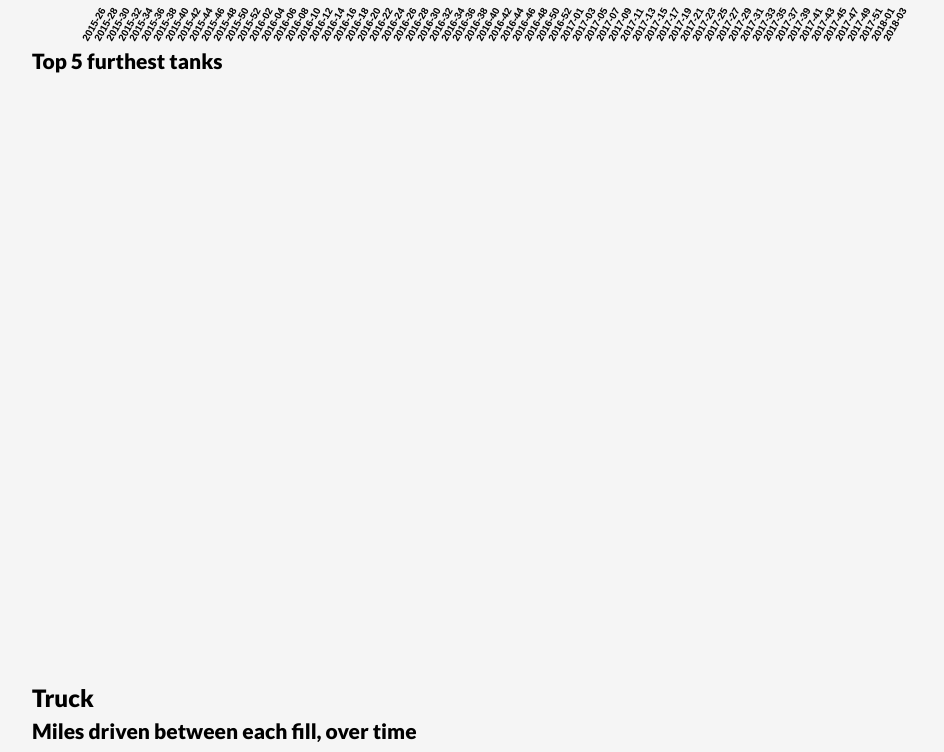
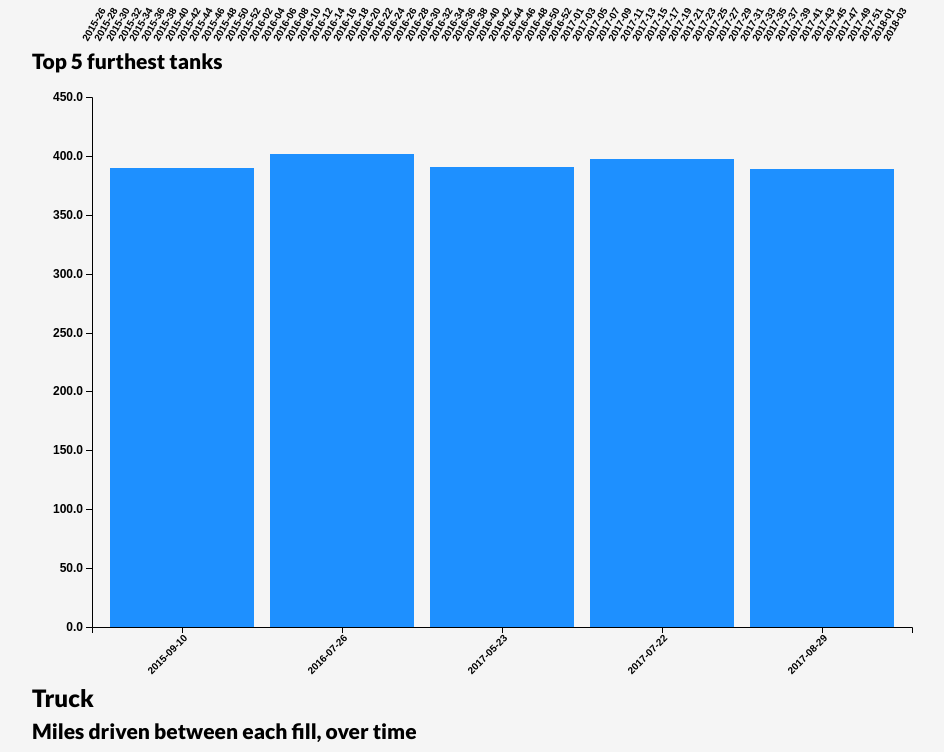
Before and after one commit to nathanielhuff/mpg-visualization, a plain HTML site: page index.html in a window 1280 px wide. Shown: the part 5368-6120 px from the top of the page, without its empty margins (158-1102 px from the left). Drawn offline with nearby package versions, Linux system fonts and the light colour scheme.

Commit message:
Add Top N tanks

```diff
--- a/charts.js
+++ b/charts.js
@@ -39,8 +39,6 @@ var charts = (function () {
         }, 0)
       });
     });
-
-    console.log(data);
 
     var xScale = d3.scaleBand().rangeRound([0, width]).padding(0.1);
     var yScale = d3.scaleLinear().rangeRound([height, 0]);
@@ -439,12 +437,92 @@ var charts = (function () {
 
   }
 
+  function topNTanks (d3svg, data, number, formatter) {
+    var margin = {
+      top: 20,
+      right: 20,
+      bottom: 50,
+      left: 60
+    };
+    var width = +d3svg.attr('width') - margin.left - margin.right;
+    var height = +d3svg.attr('height') - margin.top - margin.bottom;
+
+    // filter the data the way we want it
+    var maxMiles = (function (miles, num) {
+      var maxN = [];
+
+      for (var i=0,ii=num; i<ii; ++i) {
+        var max = miles.reduce(function(a, b) {
+          return Math.max(a, b);
+        });
+        maxN.push(max);
+        miles.splice(miles.indexOf(max), 1);
+      }
+
+      return maxN;
+
+    })(data.map(function (d) { return d.miles }), number);
+
+    data = data.filter(function (d) {
+      return (maxMiles.indexOf(d.miles) > -1);
+    }).sort(function (a,b) {
+      if (a.dateAdded < b.dateAdded) return -1;
+      if (a.dateAdded > b.dateAdded) return 1;
+      return 0;
+    }).map(function (d) {
+      return {
+        dateAdded: d3.timeFormat('%Y-%m-%d')(d.dateAdded),
+        miles: d.miles
+      };
+    });
+
+    console.log(data);
+
+    var xScale = d3.scaleBand().rangeRound([0, width]).padding(0.1);
+    var yScale = d3.scaleLinear().rangeRound([height, 0]);
+
+    xScale.domain(data.map(function (d) { return d.dateAdded; }));
+    yScale.domain([0, d3.max(data, function (d) { return d.miles })]).nice();
+
+    var xAxis = d3.axisBottom(xScale);
+    var yAxis = d3.axisLeft(yScale)
+      .tickFormat(d3.format('.1f'));
+
+    var g = d3svg.append('g')
+      .attr('transform', 'translate(' + margin.left + ',' + margin.top + ')');
+
+    g.append('g')
+      .attr('class', 'axis axis-x')
+      .attr('transform', 'translate(0,' + height + ')')
+      .call(xAxis);
+
+    g.append('g')
+        .attr('class', 'axis axis-y')
+        .call(yAxis)
+      .append('text')
+        .attr('transform', 'rotate(-90)');
+
+    g.selectAll('.bar')
+      .data(data)
+      .enter().append('rect')
+        .attr('class', 'bar')
+        .attr('x', function (d) { return xScale(d.dateAdded); })
+        .attr('y', function (d) { return yScale(d.miles); })
+        .attr('width', xScale.bandwidth())
+        .attr('height', function (d) { return height - yScale(d.miles); });
+
+    if (typeof formatter === 'function') {
+      formatter(d3svg);
+    }
+  }
+
   return {
     costPerMonth: costPerMonth,
     pricePerGallon: pricePerGallon,
     mpgTrendSingle: mpgTrendSingle,
     mpgTrendCombined: mpgTrendCombined,
-    milesPerFill: milesPerFill
+    milesPerFill: milesPerFill,
+    topNTanks: topNTanks
   };
 
 })();
--- a/index.html
+++ b/index.html
@@ -39,13 +39,13 @@
         <h4>Miles driven between each fill, over time</h4>
         <svg id="miles-per-fill-car" class="chart" width="900" height="600"></svg>
         <h4>Top 5 furthest tanks</h4>
-        <svg class="chart" width="900" height="600"></svg>
+        <svg id="furthest-tanks-car" class="chart" width="900" height="600"></svg>
 
         <h3>Truck</h3>
         <h4>Miles driven between each fill, over time</h4>
         <svg id="miles-per-fill-truck" class="chart" width="900" height="600"></svg>
         <h4>Top 5 furthest tanks</h4>
-        <svg class="chart" width="900" height="600"></svg>
+        <svg id="furthest-tanks-truck" class="chart" width="900" height="600"></svg>
 
         <h3>Combined</h3>
         <h4>Miles driven between each fill, over time</h4>
--- a/main.js
+++ b/main.js
@@ -162,6 +162,24 @@
         .attr('dx', -30);
     });
 
+    charts.topNTanks(d3.select('#furthest-tanks-car'), data.car.data, 5, function (d3svg) {
+      d3svg
+        .classed('bar-chart', true)
+        .selectAll('.axis-x .tick text')
+          .attr('transform', 'rotate(-45, 0, 0)')
+          .attr('dy', 3)
+          .attr('dx', -30);
+    });
+
+    charts.topNTanks(d3.select('#furthest-tanks-truck'), data.truck.data, 5, function (d3svg) {
+      d3svg
+        .classed('bar-chart', true)
+        .selectAll('.axis-x .tick text')
+          .attr('transform', 'rotate(-45, 0, 0)')
+          .attr('dy', 3)
+          .attr('dx', -30);
+    });
+
   }
 
   function setData (source, fileData) {
```
